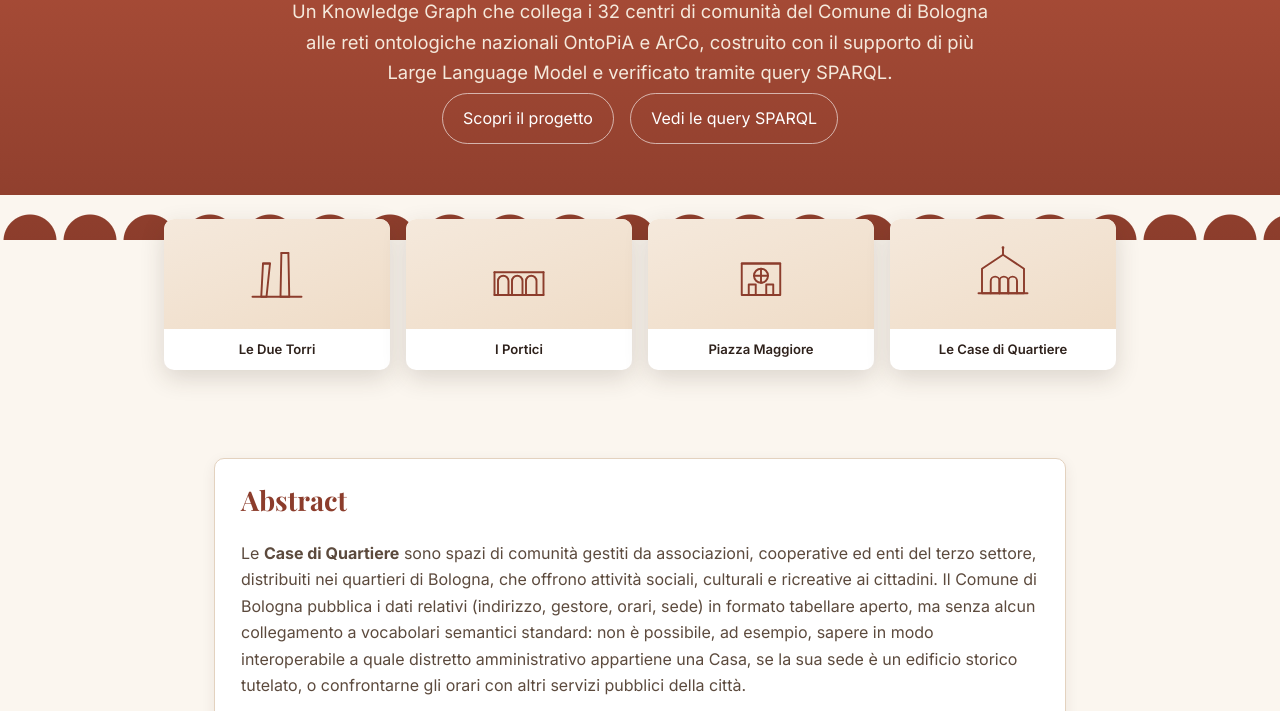
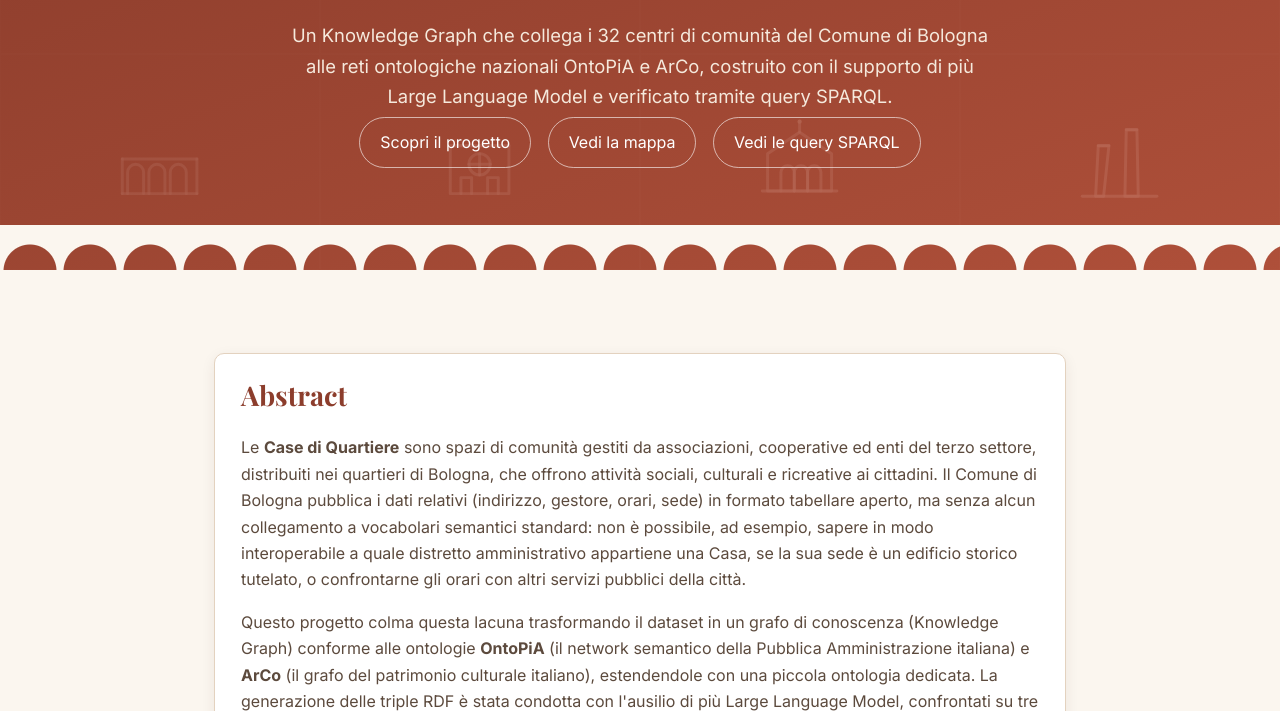
Before and after one commit to Rossana22/case-di-quartiere-bologna, a plain HTML site: page index.html in a window 1280 px wide. Shown: the part 225-936 px from the top of the page. Drawn offline with nearby package versions, Linux system fonts and the light colour scheme.

Commit message:
Add files via upload

```diff
--- a/css/style.css
+++ b/css/style.css
@@ -110,14 +110,70 @@
 /* ---------- Hero (arch motif) ---------- */
 
 .hero {
-  background: linear-gradient(180deg, var(--terracotta) 0%, var(--terracotta-dark) 100%);
   color: var(--sand);
-  padding: 64px 24px 90px;
+  padding: 88px 24px 96px;
   position: relative;
   overflow: hidden;
+  min-height: 420px;
+  display: flex;
+  align-items: center;
 }
 
-.hero-inner { max-width: 900px; margin: 0 auto; text-align: center; }
+/* mosaico di sfondo: griglia di icone, con crossfade al passaggio del mouse */
+.hero-mosaic {
+  position: absolute;
+  inset: 0;
+  z-index: 0;
+  display: grid;
+  grid-template-columns: repeat(4, 1fr);
+  grid-template-rows: repeat(2, 1fr);
+}
+
+.mosaic-cell {
+  position: relative;
+  overflow: hidden;
+  background: var(--terracotta-dark);
+  border: 1px solid rgba(255, 255, 255, 0.07);
+}
+
+.cell-icon {
+  position: absolute;
+  inset: 0;
+  display: flex;
+  align-items: center;
+  justify-content: center;
+  transition: opacity 0.5s ease, transform 0.5s ease;
+}
+
+.cell-icon svg {
+  width: 40%;
+  height: 40%;
+  fill: none;
+  stroke: rgba(255, 255, 255, 0.55);
+  stroke-width: 2.2;
+  stroke-linecap: round;
+  stroke-linejoin: round;
+}
+
+.cell-icon.a { opacity: 1; transform: scale(1); }
+.cell-icon.b { opacity: 0; transform: scale(1.18); }
+
+.mosaic-cell:hover .cell-icon.a { opacity: 0; transform: scale(0.85); }
+.mosaic-cell:hover .cell-icon.b { opacity: 1; transform: scale(1); }
+
+.hero-overlay {
+  position: absolute;
+  inset: 0;
+  z-index: 1;
+  background: linear-gradient(160deg, rgba(140, 61, 44, 0.9) 0%, rgba(181, 83, 60, 0.84) 100%);
+  pointer-events: none;
+}
+
+.hero-inner { position: relative; z-index: 2; max-width: 900px; margin: 0 auto; text-align: center; width: 100%; }
+
+@media (max-width: 720px) {
+  .hero-mosaic { grid-template-columns: repeat(2, 1fr); grid-template-rows: repeat(4, 1fr); }
+}
 
 .hero h1 { color: #fff; font-size: 2.8rem; }
 
@@ -137,6 +193,7 @@
   background-image: radial-gradient(circle at 30px 46px, transparent 26px, var(--cream) 27px);
   background-size: 60px 46px;
   background-repeat: repeat-x;
+  z-index: 2;
 }
 
 /* ---------- Page header (non-hero pages) ---------- */
@@ -448,53 +505,6 @@
 .leaflet-popup-content { font-family: "Inter", sans-serif; font-size: 0.85rem; }
 .leaflet-popup-content b { color: var(--terracotta-dark); font-family: "Playfair Display", serif; }
 
-/* ---------- Homepage: landmark illustrations ---------- */
-
-.landmarks-strip {
-  display: grid;
-  grid-template-columns: repeat(4, 1fr);
-  gap: 16px;
-  margin: -56px auto 40px;
-  max-width: 1000px;
-  padding: 0 24px;
-  position: relative;
-  z-index: 5;
-}
-
-.landmark-card {
-  background: #fff;
-  border-radius: var(--radius);
-  box-shadow: var(--shadow-strong);
-  overflow: hidden;
-  text-align: center;
-}
-
-.landmark-visual {
-  background: linear-gradient(160deg, var(--sand), #efdcc7);
-  height: 110px;
-  display: flex;
-  align-items: center;
-  justify-content: center;
-}
-
-.landmark-visual svg {
-  width: 56px;
-  height: 56px;
-  color: var(--terracotta-dark);
-}
-
-.landmark-card p {
-  margin: 0;
-  padding: 10px 8px;
-  font-size: 0.82rem;
-  font-weight: 600;
-  color: var(--text);
-}
-
-@media (max-width: 780px) {
-  .landmarks-strip { grid-template-columns: repeat(2, 1fr); margin-top: -40px; }
-}
-
 /* ---------- Team photo placeholder ---------- */
 
 .team-photo-placeholder {
--- a/index.html
+++ b/index.html
@@ -27,7 +27,26 @@
   </div>
 </header>
 
+<!-- icone riusate nel mosaico di sfondo dell'hero -->
+<svg style="display:none">
+  <symbol id="ic-torri" viewBox="0 0 64 64"><line x1="4" y1="58" x2="60" y2="58"/><path d="M14 58 L16 20 L24 20 L20 58 Z"/><line x1="16" y1="20" x2="24" y2="20"/><path d="M36 58 L37 8 L45 8 L46 58 Z"/><line x1="37" y1="8" x2="45" y2="8"/></symbol>
+  <symbol id="ic-portici" viewBox="0 0 64 64"><line x1="4" y1="56" x2="60" y2="56"/><path d="M8 56 V40 a6 6 0 0 1 12 0 V56"/><path d="M24 56 V40 a6 6 0 0 1 12 0 V56"/><path d="M40 56 V40 a6 6 0 0 1 12 0 V56"/><line x1="4" y1="30" x2="60" y2="30"/><line x1="4" y1="30" x2="4" y2="56"/><line x1="60" y1="30" x2="60" y2="56"/></symbol>
+  <symbol id="ic-piazza" viewBox="0 0 64 64"><rect x="10" y="20" width="44" height="36"/><line x1="10" y1="20" x2="54" y2="20"/><circle cx="32" cy="34" r="8"/><line x1="32" y1="26" x2="32" y2="42"/><line x1="24" y1="34" x2="40" y2="34"/><path d="M18 56 V44 H26 V56"/><path d="M38 56 V44 H46 V56"/></symbol>
+  <symbol id="ic-casa" viewBox="0 0 64 64"><path d="M8 54 L8 26 L32 10 L56 26 L56 54 Z"/><line x1="4" y1="54" x2="60" y2="54"/><path d="M18 54 V40 a5 5 0 0 1 10 0 V54"/><path d="M28 54 V40 a5 5 0 0 1 10 0 V54"/><path d="M38 54 V40 a5 5 0 0 1 10 0 V54"/><line x1="32" y1="10" x2="32" y2="2"/><circle cx="32" cy="2" r="1.6" fill="currentColor" stroke="none"/></symbol>
+</svg>
+
 <section class="hero">
+  <div class="hero-mosaic">
+    <div class="mosaic-cell"><div class="cell-icon a"><svg><use href="#ic-torri"/></svg></div><div class="cell-icon b"><svg><use href="#ic-portici"/></svg></div></div>
+    <div class="mosaic-cell"><div class="cell-icon a"><svg><use href="#ic-portici"/></svg></div><div class="cell-icon b"><svg><use href="#ic-piazza"/></svg></div></div>
+    <div class="mosaic-cell"><div class="cell-icon a"><svg><use href="#ic-piazza"/></svg></div><div class="cell-icon b"><svg><use href="#ic-casa"/></svg></div></div>
+    <div class="mosaic-cell"><div class="cell-icon a"><svg><use href="#ic-casa"/></svg></div><div class="cell-icon b"><svg><use href="#ic-torri"/></svg></div></div>
+    <div class="mosaic-cell"><div class="cell-icon a"><svg><use href="#ic-portici"/></svg></div><div class="cell-icon b"><svg><use href="#ic-casa"/></svg></div></div>
+    <div class="mosaic-cell"><div class="cell-icon a"><svg><use href="#ic-piazza"/></svg></div><div class="cell-icon b"><svg><use href="#ic-torri"/></svg></div></div>
+    <div class="mosaic-cell"><div class="cell-icon a"><svg><use href="#ic-casa"/></svg></div><div class="cell-icon b"><svg><use href="#ic-portici"/></svg></div></div>
+    <div class="mosaic-cell"><div class="cell-icon a"><svg><use href="#ic-torri"/></svg></div><div class="cell-icon b"><svg><use href="#ic-piazza"/></svg></div></div>
+  </div>
+  <div class="hero-overlay"></div>
   <div class="hero-inner">
     <h1>Case di Quartiere di Bologna</h1>
     <p class="lead">
@@ -36,67 +55,11 @@
       e verificato tramite query SPARQL.
     </p>
     <a class="btn-outline" href="topic.html">Scopri il progetto</a>
+    <a class="btn-outline" href="mappa.html">Vedi la mappa</a>
     <a class="btn-outline" href="sparql.html">Vedi le query SPARQL</a>
   </div>
   <div class="arches"></div>
 </section>
-
-<div class="landmarks-strip">
-  <div class="landmark-card">
-    <div class="landmark-visual">
-      <svg viewBox="0 0 64 64" fill="none" stroke="currentColor" stroke-width="2.2" stroke-linecap="round" stroke-linejoin="round">
-        <line x1="4" y1="58" x2="60" y2="58"/>
-        <path d="M14 58 L16 20 L24 20 L20 58 Z"/>
-        <line x1="16" y1="20" x2="24" y2="20"/>
-        <path d="M36 58 L37 8 L45 8 L46 58 Z"/>
-        <line x1="37" y1="8" x2="45" y2="8"/>
-      </svg>
-    </div>
-    <p>Le Due Torri</p>
-  </div>
-  <div class="landmark-card">
-    <div class="landmark-visual">
-      <svg viewBox="0 0 64 64" fill="none" stroke="currentColor" stroke-width="2.2" stroke-linecap="round" stroke-linejoin="round">
-        <line x1="4" y1="56" x2="60" y2="56"/>
-        <path d="M8 56 V40 a6 6 0 0 1 12 0 V56"/>
-        <path d="M24 56 V40 a6 6 0 0 1 12 0 V56"/>
-        <path d="M40 56 V40 a6 6 0 0 1 12 0 V56"/>
-        <line x1="4" y1="30" x2="60" y2="30"/>
-        <line x1="4" y1="30" x2="4" y2="56"/>
-        <line x1="60" y1="30" x2="60" y2="56"/>
-      </svg>
-    </div>
-    <p>I Portici</p>
-  </div>
-  <div class="landmark-card">
-    <div class="landmark-visual">
-      <svg viewBox="0 0 64 64" fill="none" stroke="currentColor" stroke-width="2.2" stroke-linecap="round" stroke-linejoin="round">
-        <rect x="10" y="20" width="44" height="36"/>
-        <line x1="10" y1="20" x2="54" y2="20"/>
-        <circle cx="32" cy="34" r="8"/>
-        <line x1="32" y1="26" x2="32" y2="42"/>
-        <line x1="24" y1="34" x2="40" y2="34"/>
-        <path d="M18 56 V44 H26 V56"/>
-        <path d="M38 56 V44 H46 V56"/>
-      </svg>
-    </div>
-    <p>Piazza Maggiore</p>
-  </div>
-  <a class="landmark-card" href="mappa.html" style="text-decoration:none; border-bottom:none;">
-    <div class="landmark-visual">
-      <svg viewBox="0 0 64 64" fill="none" stroke="currentColor" stroke-width="2.2" stroke-linecap="round" stroke-linejoin="round">
-        <path d="M8 54 L8 26 L32 10 L56 26 L56 54 Z"/>
-        <line x1="4" y1="54" x2="60" y2="54"/>
-        <path d="M18 54 V40 a5 5 0 0 1 10 0 V54"/>
-        <path d="M28 54 V40 a5 5 0 0 1 10 0 V54"/>
-        <path d="M38 54 V40 a5 5 0 0 1 10 0 V54"/>
-        <line x1="32" y1="10" x2="32" y2="2"/>
-        <circle cx="32" cy="2" r="1.6" fill="currentColor" stroke="none"/>
-      </svg>
-    </div>
-    <p>Le Case di Quartiere</p>
-  </a>
-</div>
 
 <main>
 
```
